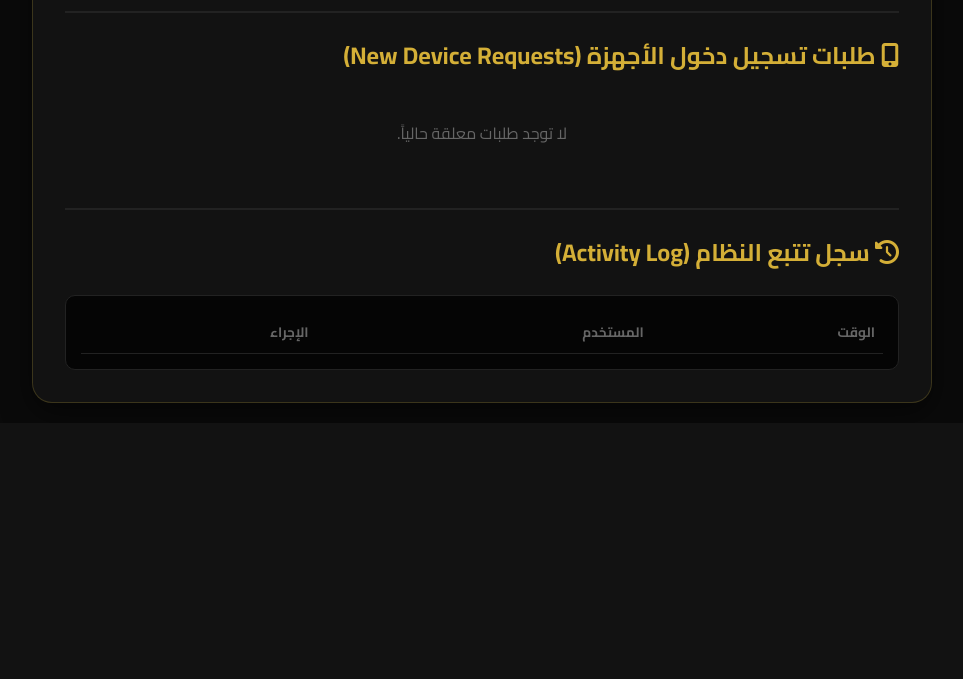
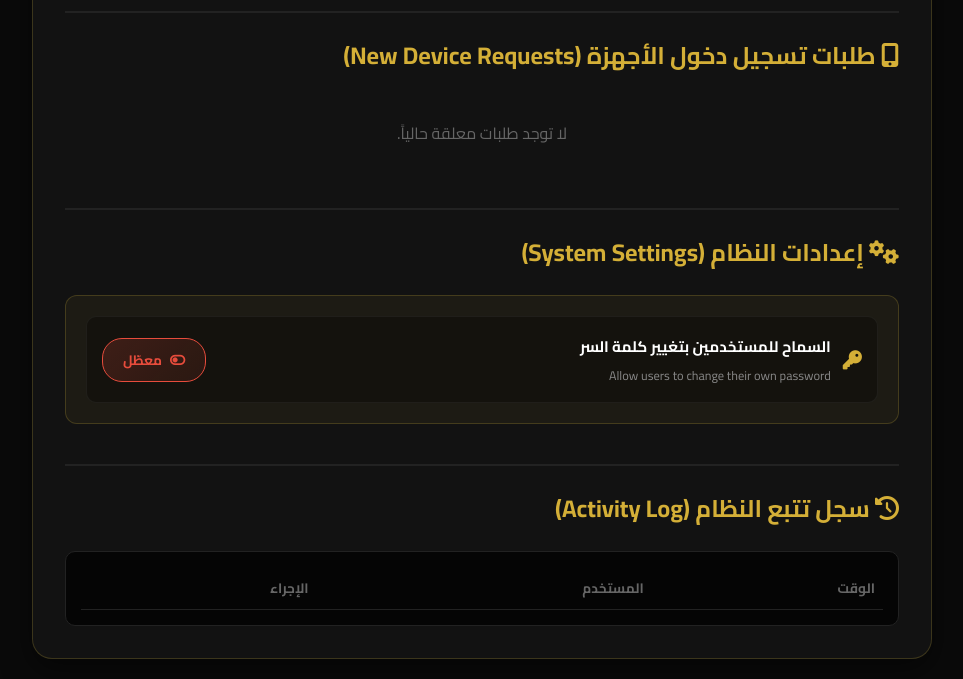
Before and after one commit to 81fr/ashm-abo-nwaf, a Flask app: template templates/admin.html in a window 1280 px wide. Shown: the part 440-1119 px from the top of the page, without its empty margins (158-1121 px from the left). Before the commit the page ends 843 px from the top, so only its background shows below. Run offline with Flask 3, Linux system fonts and the light colour scheme; the template is opened without the code that fills it, so the values that code supplies are empty.

Commit message:
إضافة خيار تفعيل/تعطيل تغيير كلمة السر للمستخدمين من لوحة الأدمن

```diff
--- /dev/null
+++ b/settings.json
@@ -0,0 +1,3 @@
+{
+  "allow_password_change": true
+}
--- a/templates/admin.html
+++ b/templates/admin.html
@@ -238,6 +238,47 @@
             {% endif %}
         </div>
 
+        <!-- System Settings Section -->
+        <div style="margin-top: 40px; border-top: 2px solid #222; padding-top: 20px;">
+            <h2 style="color: #d4af37; margin-bottom: 20px;"><i class="fas fa-cogs"></i> إعدادات النظام (System Settings)</h2>
+            <div style="background: rgba(226, 192, 68, 0.05); border-radius: 12px; padding: 20px; border: 1px solid rgba(226, 192, 68, 0.2);">
+
+                <!-- Toggle: Allow Password Change -->
+                <div style="display: flex; justify-content: space-between; align-items: center; padding: 15px; background: rgba(0,0,0,0.3); border-radius: 10px; border: 1px solid rgba(255,255,255,0.05);">
+                    <div style="display: flex; align-items: center; gap: 12px;">
+                        <i class="fas fa-key" style="color: #d4af37; font-size: 1.2rem;"></i>
+                        <div>
+                            <div style="font-weight: 700; font-size: 0.95rem;">السماح للمستخدمين بتغيير كلمة السر</div>
+                            <div style="color: #888; font-size: 0.78rem; margin-top: 3px;">Allow users to change their own password</div>
+                        </div>
+                    </div>
+                    <form method="POST" style="margin: 0;">
+                        <input type="hidden" name="action" value="toggle_password_change">
+                        <button type="submit" style="
+                            background: {{ 'linear-gradient(135deg, rgba(46,204,113,0.2), rgba(46,204,113,0.1))' if settings.get('allow_password_change', true) else 'linear-gradient(135deg, rgba(231,76,60,0.2), rgba(231,76,60,0.1))' }};
+                            border: 1px solid {{ '#2ecc71' if settings.get('allow_password_change', true) else '#e74c3c' }};
+                            color: {{ '#2ecc71' if settings.get('allow_password_change', true) else '#e74c3c' }};
+                            padding: 8px 20px;
+                            border-radius: 20px;
+                            font-weight: 700;
+                            font-size: 0.85rem;
+                            cursor: pointer;
+                            transition: all 0.3s ease;
+                            min-width: 100px;
+                            font-family: inherit;
+                        ">
+                            {% if settings.get('allow_password_change', true) %}
+                                <i class="fas fa-toggle-on" style="margin-left: 5px;"></i> مفعّل
+                            {% else %}
+                                <i class="fas fa-toggle-off" style="margin-left: 5px;"></i> معطّل
+                            {% endif %}
+                        </button>
+                    </form>
+                </div>
+
+            </div>
+        </div>
+
         <!-- System Logs Section -->
         <div style="margin-top: 40px; border-top: 2px solid #222; padding-top: 20px;">
             <h2 style="color: #d4af37; margin-bottom: 20px;"><i class="fas fa-history"></i> سجل تتبع النظام (Activity Log)</h2>
--- a/templates/dashboard.html
+++ b/templates/dashboard.html
@@ -956,7 +956,9 @@
                     <div class="user-info-text">
                         <h4>{{ username }}</h4>
                         <p><i class="fas fa-check-circle"></i> {{ t.connected }}</p>
+                        {% if allow_password_change %}
                         <a href="javascript:void(0)" onclick="openChangePassword()" style="color: var(--primary-gold); font-size: 0.75rem; text-decoration: none;">{{ t.change_password }}</a>
+                        {% endif %}
                     </div>
                 </div>
                 <a href="{{ url_for('logout') }}" class="logout-btn">
```
Also changed, not shown: app.py (+30 -2 lines), translations.py (+10 -0 lines).
